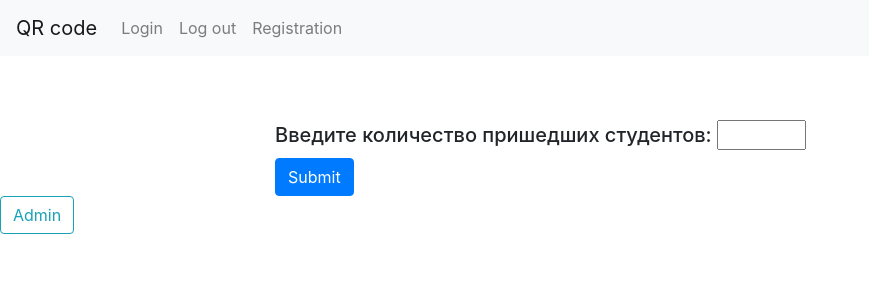
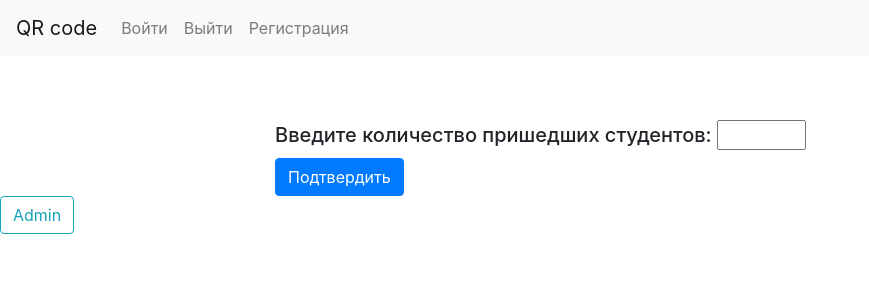
Before and after one commit to epovv/QR_Code_Generator, a Django app: page / in a window 1280 px wide. Shown: the top 300 px of the page, without its empty margins (0-869 px from the left). Run offline with Django 3.2, Linux system fonts and the light colour scheme; the visitor is signed in with stand-in values (Sample User, id 1); some libraries are stand-ins or nearby versions.

Commit message:
Русские названия элементов

```diff
--- a/lecturer/templates/lecturer/QR.html
+++ b/lecturer/templates/lecturer/QR.html
@@ -2,7 +2,7 @@
 {% load qr_code %}
 
 {% block title %}
-    QR code
+    QR код
 {% endblock %}
 
 {% block content %}
--- a/lecturer/templates/lecturer/base.html
+++ b/lecturer/templates/lecturer/base.html
@@ -19,13 +19,13 @@
       <div class="collapse navbar-collapse" id="navbarTogglerDemo02">
         <ul class="navbar-nav mr-auto mt-2 mt-lg-0">
           <li class="nav-item">
-            <a class="nav-link" href="{% url 'login' %}">Login <span class="sr-only">(current)</span></a>
+            <a class="nav-link" href="{% url 'login' %}">Войти<span class="sr-only">(current)</span></a>
           </li>
           <li class="nav-item">
-            <a class="nav-link" href="{% url 'logout' %}">Log out<span class="sr-only">(current)</span></a>
+            <a class="nav-link" href="{% url 'logout' %}">Выйти<span class="sr-only">(current)</span></a>
           </li>
           <li class="nav-item">
-            <a class="nav-link" href="{% url 'registration_url' %}">Registration</a>
+            <a class="nav-link" href="{% url 'registration_url' %}">Регистрация</a>
           </li>
         </ul>
       </div>
--- a/lecturer/templates/lecturer/check_your_self.html
+++ b/lecturer/templates/lecturer/check_your_self.html
@@ -1,7 +1,7 @@
 {% extends "lecturer/base.html" %}
 
 {% block title %}
-    Check
+    Присутствие
 {% endblock %}
 
 {% block content %}
--- a/lecturer/templates/lecturer/receiving_data.html
+++ b/lecturer/templates/lecturer/receiving_data.html
@@ -1,7 +1,7 @@
 {% extends "lecturer/base.html" %}
 
 {% block title %}
-    Data
+    Ввод данных
 {% endblock %}
 
 {% block content %}
@@ -21,7 +21,7 @@
             Введите количество пришедших студентов: {{ form.students_count }}
         </h5>
 
-        <button type="submit" class="btn btn-primary">Submit</button>
+        <button type="submit" class="btn btn-primary">Подтвердить</button>
     </form>
 
 {% endblock %}
--- a/lecturer/templates/registration/login.html
+++ b/lecturer/templates/registration/login.html
@@ -1,7 +1,7 @@
 {% extends "lecturer/base.html" %}
 
 {% block title %}
-    Login
+    Войти
 {% endblock %}
 
 {% block content %}
--- a/lecturer/templates/registration/logout.html
+++ b/lecturer/templates/registration/logout.html
@@ -1,7 +1,7 @@
 {% extends "lecturer/base.html" %}
 
 {% block title %}
-    Logout
+    Выйти
 {% endblock %}
 
 {% block content %}
--- a/lecturer/templates/registration/registration.html
+++ b/lecturer/templates/registration/registration.html
@@ -1,7 +1,7 @@
 {% extends "lecturer/base.html" %}
 
 {% block title %}
-    Registration
+    Регистрация
 {% endblock %}
 
 {% block content %}
```
